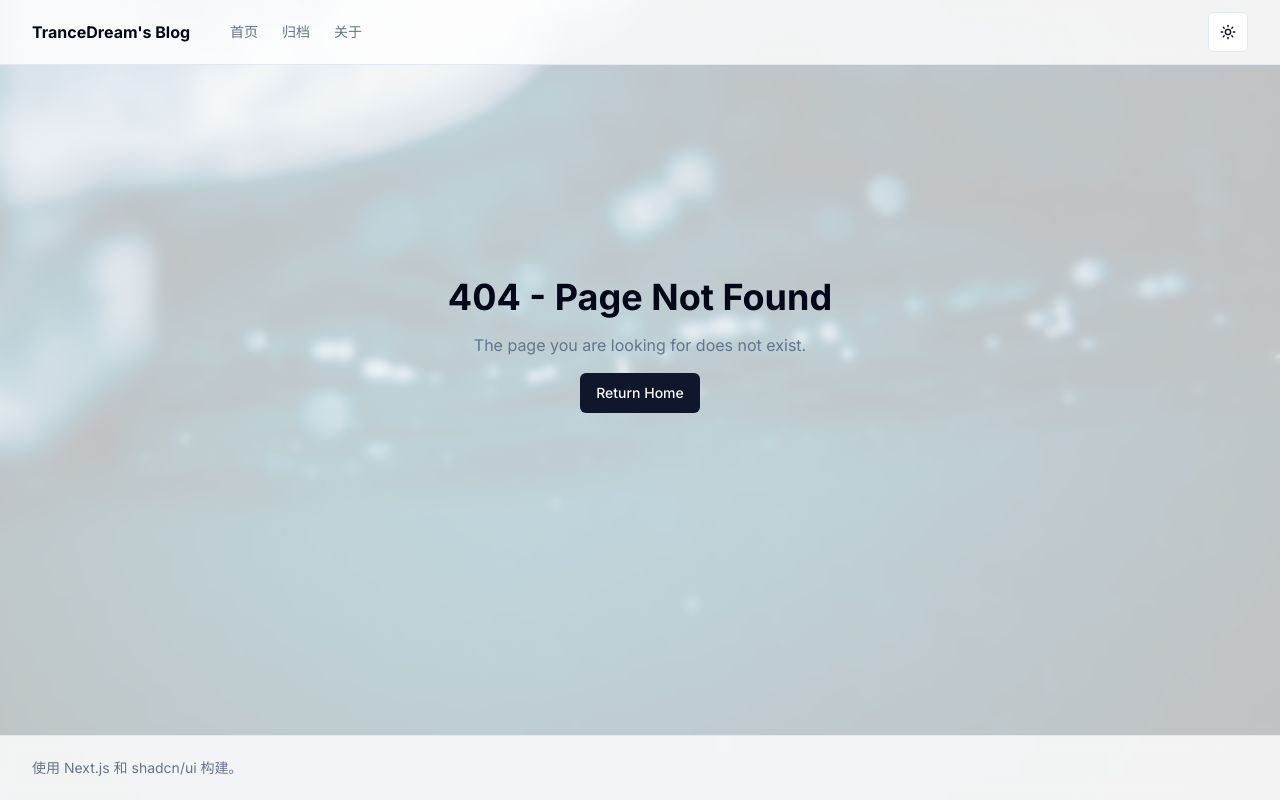
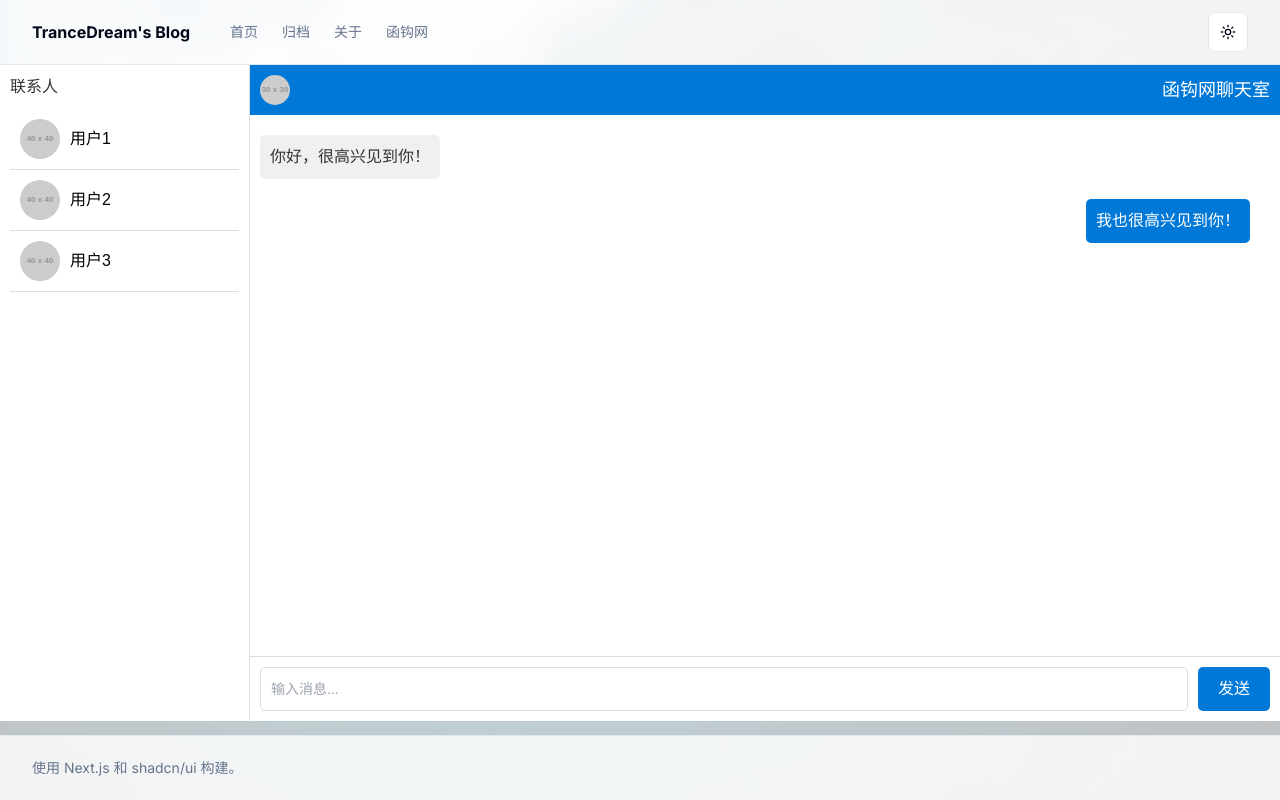
Before and after one commit to TranceDream/blog, a Next.js app: page /funchat in a window 1280 px wide. Before the commit this address had no page. Built offline with nearby package versions, Linux system fonts and the light colour scheme.

Commit message:
🤪加入函钩网聊天室（大雾）

```diff
--- /dev/null
+++ b/app/funchat/page.tsx
@@ -0,0 +1,165 @@
+'use client';
+
+import { useState } from 'react';
+
+export default function ChatRoom() {
+  const [messages, setMessages] = useState([
+    { from: 'other', text: '你好，很高兴见到你！' },
+    { from: 'user', text: '我也很高兴见到你！' },
+  ]);
+  const [inputValue, setInputValue] = useState('');
+
+  const sendMessage = () => {
+    const messageText = inputValue.trim();
+    if (messageText === '') {
+      alert('消息不能为空！');
+      return;
+    }
+
+    // 添加用户消息
+    setMessages(prevMessages => [...prevMessages, { from: 'user', text: messageText }]);
+    setInputValue('');
+
+    // 模拟对方回复
+    setTimeout(() => {
+      setMessages(prevMessages => [...prevMessages, { from: 'other', text: '这是一条自动回复的消息！' }]);
+    }, 1000);
+  };
+
+  const handleKeyPress = (event) => {
+    if (event.key === 'Enter') {
+      sendMessage();
+    }
+  };
+
+  return (
+    <div style={{ margin: 0, fontFamily: 'Arial, sans-serif', backgroundColor: '#f5f5f5', display: 'flex', height: '82vh' }}>
+      {/* 左侧联系人列表 */}
+      <div className="sidebar" style={{
+        width: '250px',
+        backgroundColor: '#ffffff',
+        borderRight: '1px solid #ddd',
+        overflowY: 'auto',
+        padding: '10px'
+      }}>
+        <h2 style={{ fontSize: '16px', color: '#333', marginBottom: '10px' }}>联系人</h2>
+        <div className="contact" style={contactStyle}>
+          <img src="https://via.placeholder.com/40" alt="avatar" style={avatarStyle} />
+          <div>用户1</div>
+        </div>
+        <div className="contact" style={contactStyle}>
+          <img src="https://via.placeholder.com/40" alt="avatar" style={avatarStyle} />
+          <div>用户2</div>
+        </div>
+        <div className="contact" style={contactStyle}>
+          <img src="https://via.placeholder.com/40" alt="avatar" style={avatarStyle} />
+          <div>用户3</div>
+        </div>
+      </div>
+
+      {/* 右侧聊天窗口 */}
+      <div className="chat-window" style={{ flex: 1, display: 'flex', flexDirection: 'column' }}>
+        <div className="chat-header" style={{
+          backgroundColor: '#0078d7',
+          color: 'white',
+          padding: '10px',
+          fontSize: '18px',
+          display: 'flex',
+          alignItems: 'center',
+          justifyContent: 'space-between'
+        }}>
+          <img src="https://via.placeholder.com/30" alt="avatar" style={{ width: '30px', height: '30px', borderRadius: '50%', marginRight: '10px' }} />
+          <div>函钩网聊天室</div>
+        </div>
+
+        <div className="chat-body" style={{
+          flex: 1,
+          backgroundColor: '#ffffff',
+          padding: '10px',
+          overflowY: 'auto',
+          borderBottom: '1px solid #ddd',
+          display: 'flex',
+          flexDirection: 'column'
+        }}>
+          {messages.map((msg, index) => (
+            <div
+              key={index}
+              className={`message ${msg.from}`}
+              style={msg.from === 'user' ? userMessageStyle : otherMessageStyle}
+            >
+              {msg.text}
+            </div>
+          ))}
+        </div>
+
+        <div className="chat-input" style={{ display: 'flex', padding: '10px', backgroundColor: '#ffffff' }}>
+          <input
+            type="text"
+            value={inputValue}
+            onChange={(e) => setInputValue(e.target.value)}
+            onKeyPress={handleKeyPress}
+            placeholder="输入消息..."
+            style={{
+              flex: 1,
+              padding: '10px',
+              fontSize: '14px',
+              border: '1px solid #ddd',
+              borderRadius: '5px',
+              marginRight: '10px'
+            }}
+          />
+          <button
+            onClick={sendMessage}
+            style={{
+              backgroundColor: '#0078d7',
+              color: 'white',
+              border: 'none',
+              padding: '10px 20px',
+              borderRadius: '5px',
+              cursor: 'pointer'
+            }}
+          >
+            发送
+          </button>
+        </div>
+      </div>
+    </div>
+  );
+}
+
+const contactStyle = {
+  display: 'flex',
+  alignItems: 'center',
+  padding: '10px',
+  borderBottom: '1px solid #ddd',
+  cursor: 'pointer',
+  color: 'black'
+};
+
+const avatarStyle = {
+  width: '40px',
+  height: '40px',
+  borderRadius: '50%',
+  marginRight: '10px'
+};
+
+const userMessageStyle = {
+  backgroundColor: '#0078d7',
+  color: 'white',
+  maxWidth: '70%',
+  padding: '10px',
+  borderRadius: '5px',
+  margin: '10px 0',
+  marginRight: '20px',
+  alignSelf: 'flex-end'
+};
+
+const otherMessageStyle = {
+  backgroundColor: '#f0f0f0',
+  color: '#333',
+  maxWidth: '70%',
+  padding: '10px',
+  borderRadius: '5px',
+  margin: '10px 0',
+  alignSelf: 'flex-start'
+};
--- a/components/main-nav.tsx
+++ b/components/main-nav.tsx
@@ -30,6 +30,12 @@ export function MainNav() {
         >
           关于
         </Link>
+        <Link
+          href="/funchat"
+          className="flex items-center text-sm font-medium text-muted-foreground transition-colors hover:text-foreground"
+        >
+          函钩网
+        </Link>
       </nav>
     </div>
   )
```
